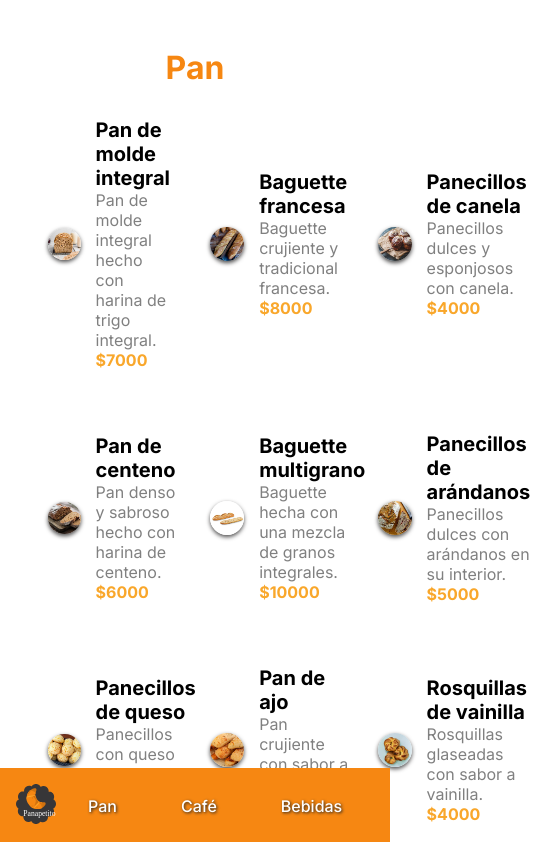
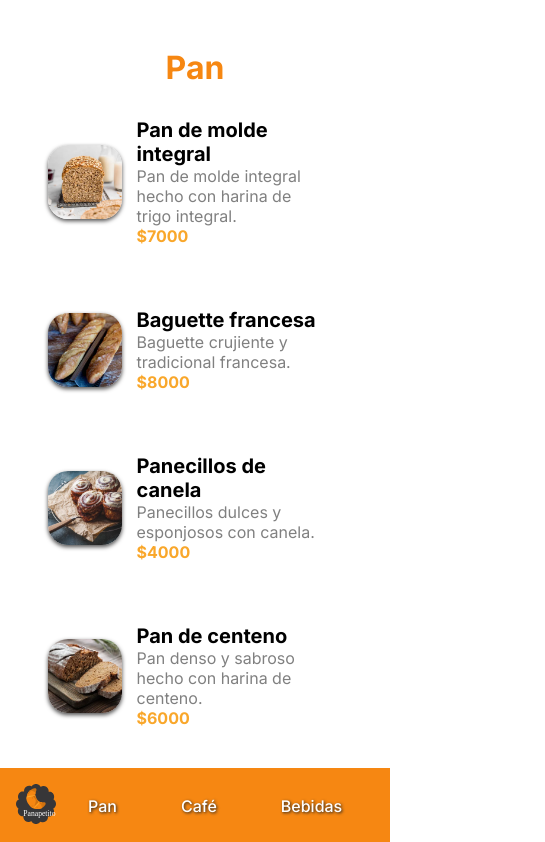
Before and after one commit to yecamfer/panapetito, a Vue app: page /pan in a window 390 px wide. Shown: the top 842 px of the page, 545 px wide, since content can reach past the window. Built offline with nearby package versions, Linux system fonts and the light colour scheme.

Commit message:
arreglo final

```diff
--- a/src/components/Productos.vue
+++ b/src/components/Productos.vue
@@ -46,7 +46,7 @@ watchEffect(() => {
     .productos{
         display: grid;
         grid-template-columns: repeat(3, 1fr);
-        gap: 2rem;
+        gap: 2em;
     }
     .producto{
         display: flex;
@@ -81,7 +81,7 @@ watchEffect(() => {
 
     @media (max-width: 768px) {
         .productos {
-            grid-template-columns: repeat(1, 1 fr);
+            grid-template-columns: repeat(1, 1fr);
         }
     }
     </style>
```
